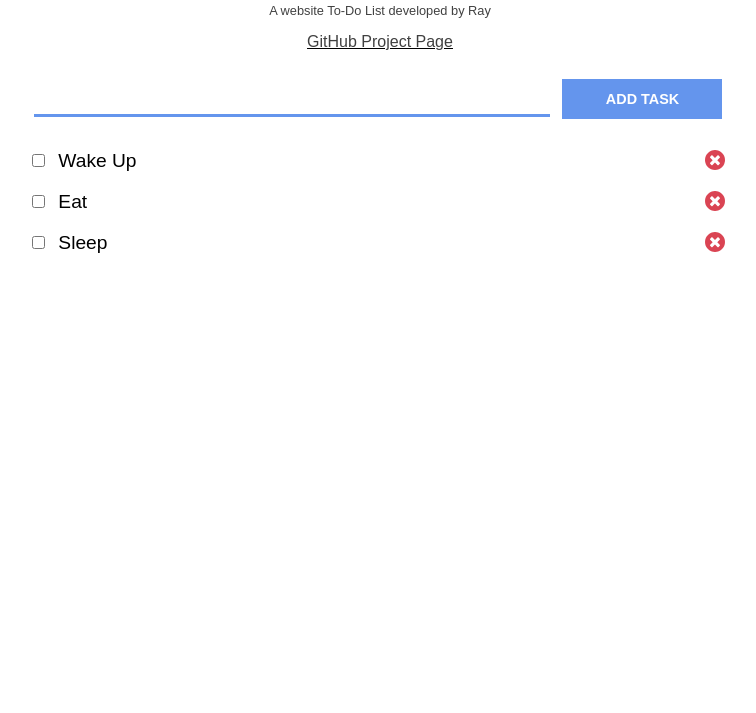
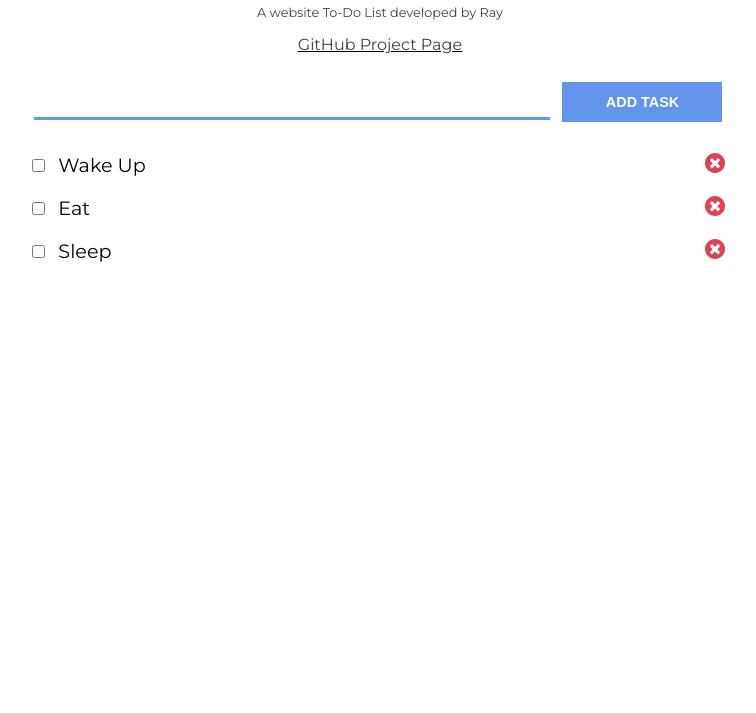
Before and after one commit to Lei-Tin/ToDoList, a plain HTML site: page index.html in a window 1280 px wide. Shown: the part 87-800 px from the top of the page, without its empty margins (260-1016 px from the left). Drawn offline with Linux system fonts and the light colour scheme.

Commit message:
[*] Added URL Import for fonts so that it displays on all devices

```diff
--- a/style.css
+++ b/style.css
@@ -1,3 +1,5 @@
+@import url('https://fonts.googleapis.com/css2?family=Montserrat:ital,wght@0,100;0,200;0,300;0,400;0,500;0,600;0,700;0,800;0,900;1,100;1,200;1,300;1,400;1,500;1,600;1,700;1,800;1,900&family=Roboto:wght@700&display=swap');
+
 html, body {
     font-family: 'Montserrat', sans-serif;
     font-size: 16px;
```
Also changed, not shown: 1 other file.
